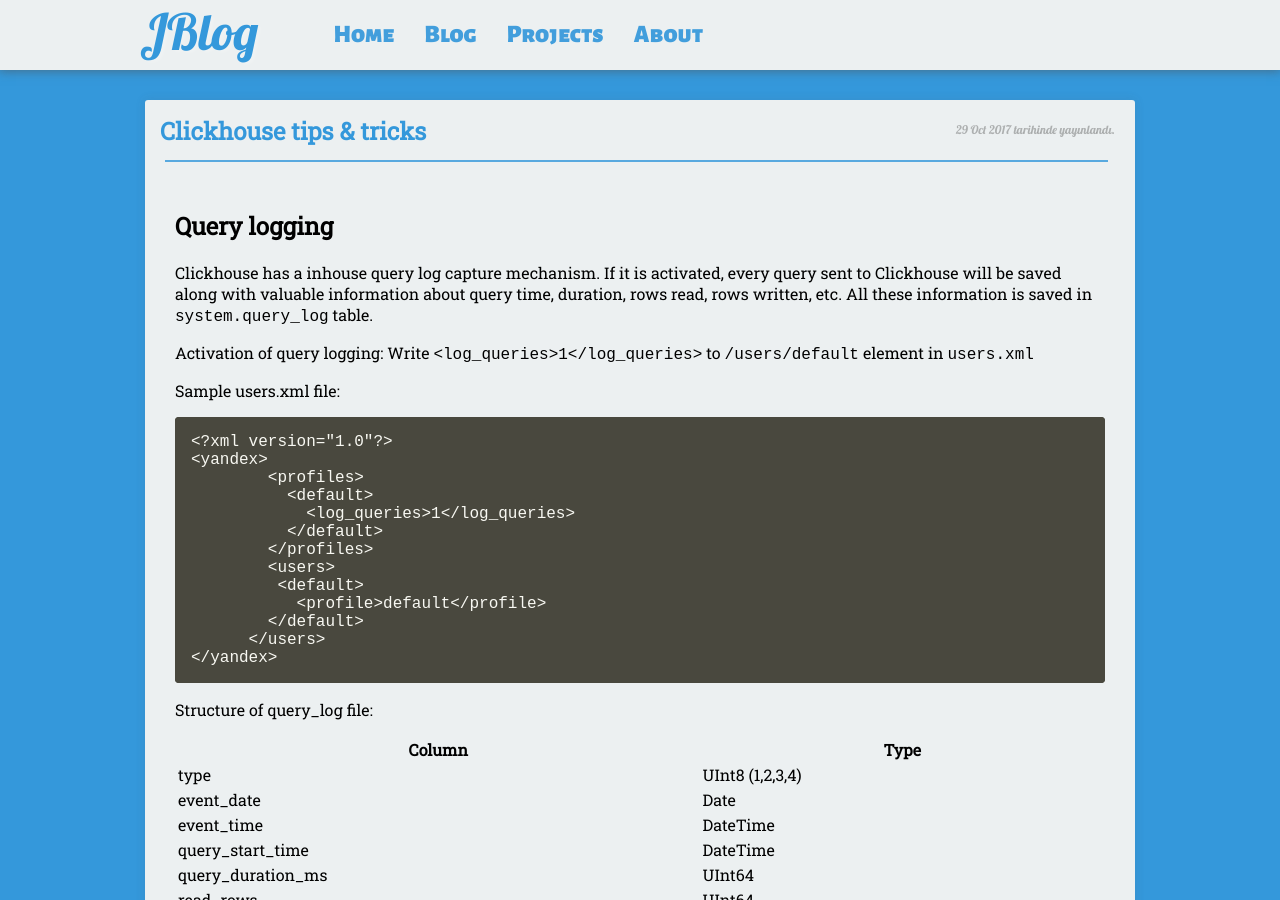
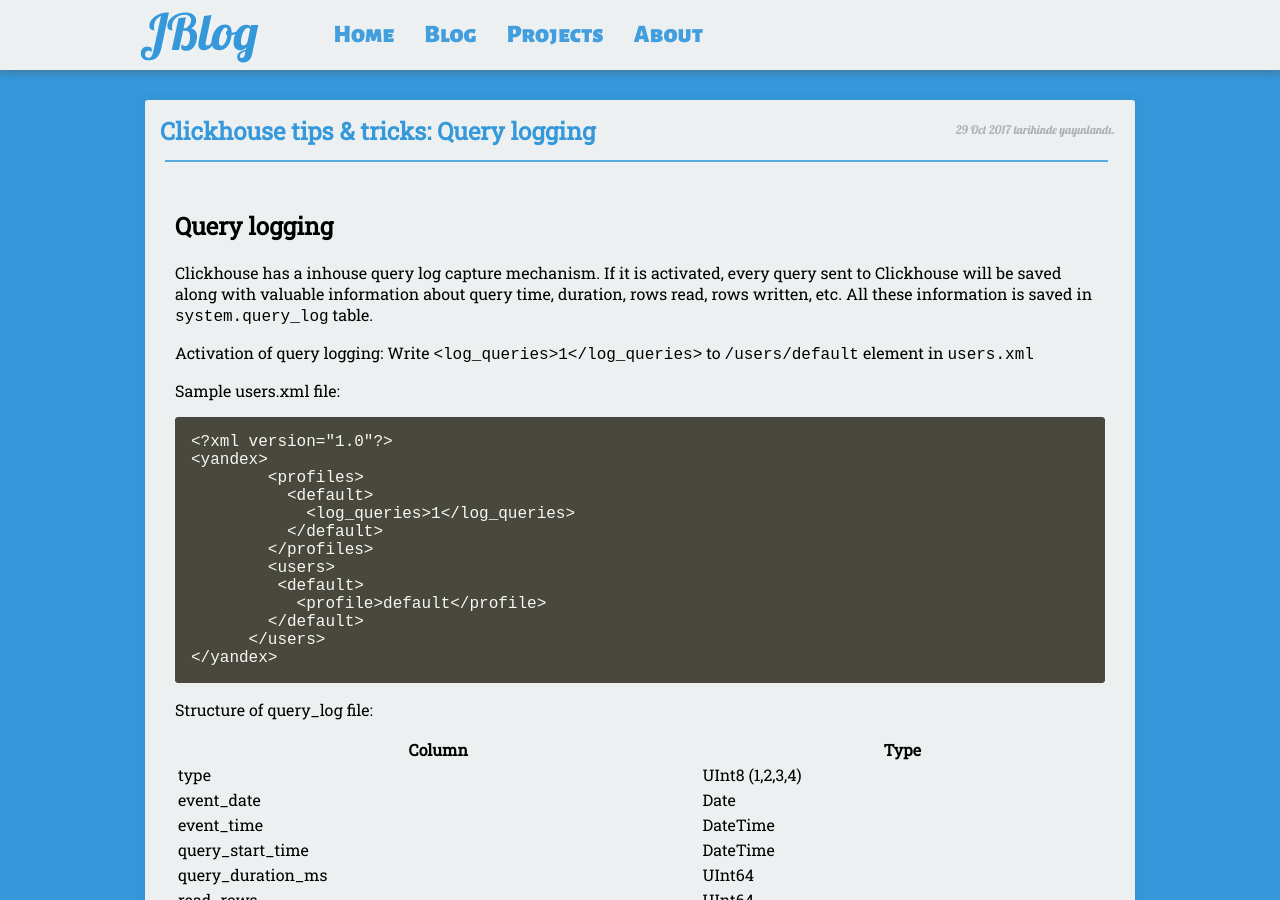
Before and after one commit to ramazanpolat/ramazanpolat_old.github.io, a Jekyll site: the page built from _posts/2017-10-29-clickhouse-query-logging.md, in a window 1280 px wide and 900 px high. Built offline with Jekyll 4.4.1, drawn with Linux system fonts in a browser that asks for light colours; nearby versions of some CDN libraries.

Commit message:
Update from Forestry.io - 2017-10-29-clickhouse-query-logging.md

```diff
--- a/_posts/2017-10-29-clickhouse-query-logging.md
+++ b/_posts/2017-10-29-clickhouse-query-logging.md
@@ -1,6 +1,6 @@
 ---
-title: Clickhouse tips & tricks
-date: 2017-10-29 00:00:00 Z
+title: 'Clickhouse tips & tricks: Query logging'
+date: 2017-10-29 03:00:00 +0300
 layout: post
 ---
 
```
